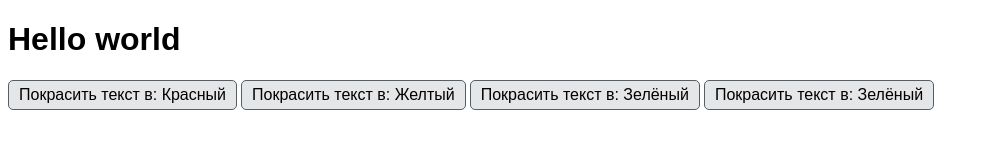
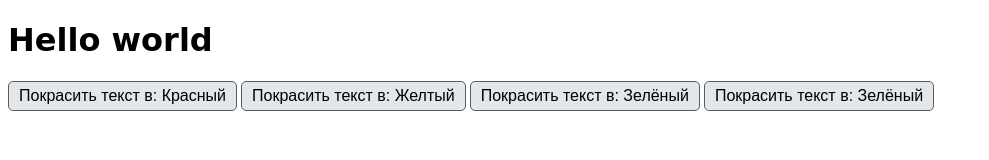
Before and after one commit to Sergey-air-749/git-test-1, a plain HTML site: page index.html in a window 1280 px wide. Shown: the whole page, without its empty margins (0-989 px from the left). Drawn offline with Linux system fonts and the light colour scheme.

Commit message:
delete commit

```diff
--- a/style.css
+++ b/style.css
@@ -23,5 +23,6 @@ button:hover {
 /* #0098ff */
 
 h1 {
-    font-family: sans-serif;
+    /* font-family: sans-serif; */
+    font-family: cursive;
 }
```
